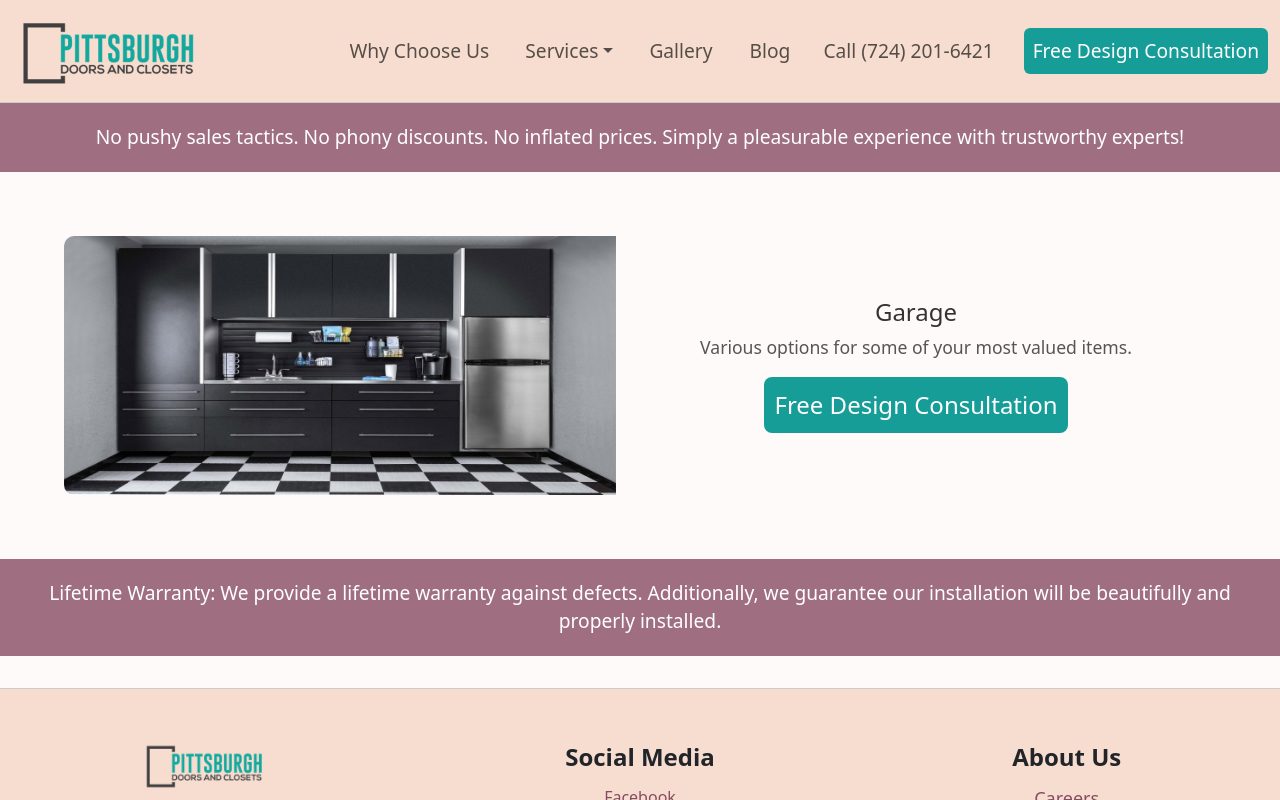
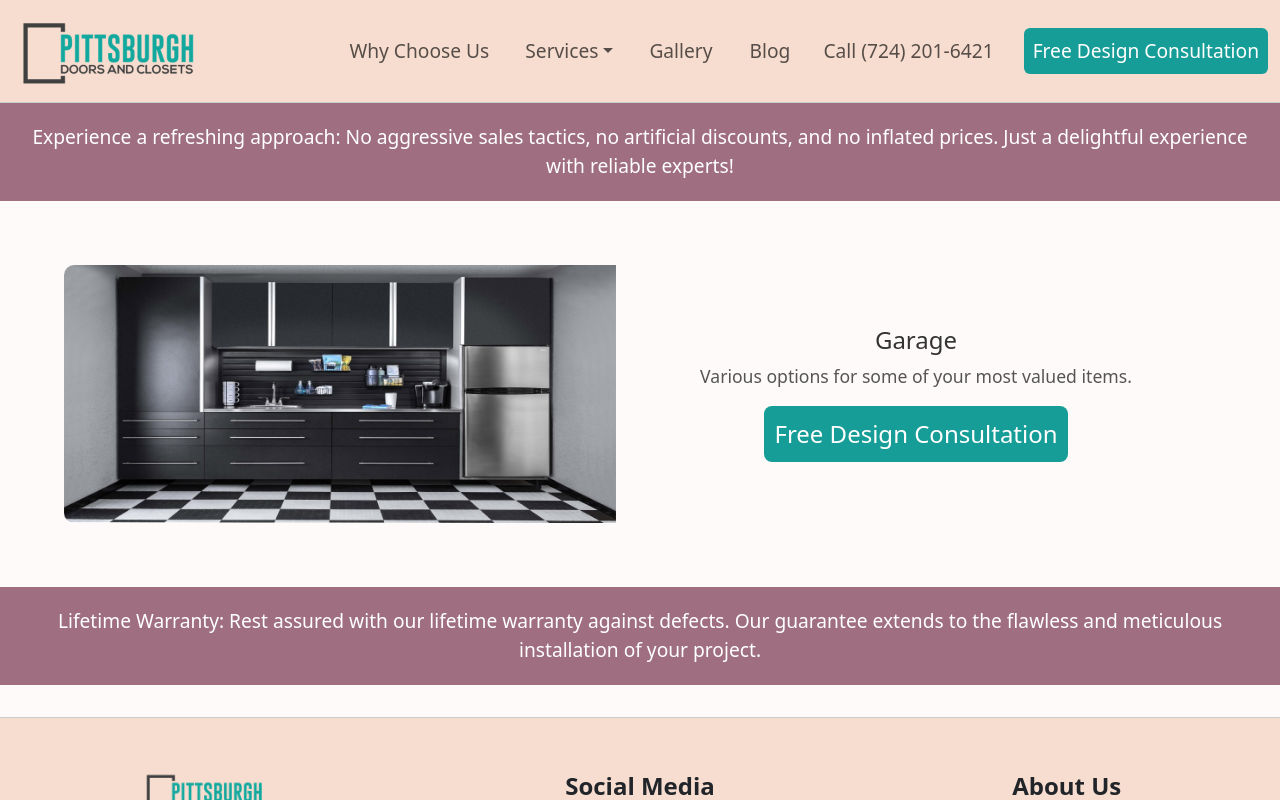
Before and after one commit to JamesWilliamParker/pittsburghcd, a React (Vite) app in the folder client/: page /garage in a window 1280 px wide. Built offline with nearby package versions, Linux system fonts and the light colour scheme.

Commit message:
Changed Text to be more Professional

```diff
--- a/client/src/pages/Closets.jsx
+++ b/client/src/pages/Closets.jsx
@@ -9,7 +9,7 @@ const Closets = () => {
   return (
     <div className="page-container">
       <Banner
-        text="No pushy sales tactics. No phony discounts. No inflated prices. Simply a pleasurable experience with trustworthy experts!"
+        text="Experience a refreshing approach: No aggressive sales tactics, no artificial discounts, and no inflated prices. Just a delightful experience with reliable experts!"
         width="100%"
         backgroundColor="#9f6f81"
       />
@@ -21,7 +21,7 @@ const Closets = () => {
         />
 
         <Banner
-          text="Lifetime Warranty: We provide a lifetime warranty against defects. Additionally, we guarantee our installation will be beautifully and properly installed."
+          text="Lifetime Warranty: Rest assured with our lifetime warranty against defects. Our guarantee extends to the flawless and meticulous installation of your project."
           width="100%"
           backgroundColor="#9f6f81"
         />
--- a/client/src/pages/Doors.jsx
+++ b/client/src/pages/Doors.jsx
@@ -2,7 +2,7 @@ import Banner from "../components/Banner";
 import ServiceCard from "../components/ServiceCard";
 
 // Import your images
-import service_image_3 from "../assets/service_image_3.jpg";
+import service_image_3v2 from "../assets/service_image_3v2.jpg";
 import service_image_4 from "../assets/service_image_4.jpg";
 import service_image_5v3 from "../assets/service_image_5v3.jpg";
 
@@ -10,20 +10,20 @@ const Doors = () => {
   return (
     <div className="page-container">
       <Banner
-        text="No pushy sales tactics. No phony discounts. No inflated prices. Simply a pleasurable experience with trustworthy experts!"
+        text="Experience a refreshing approach: No aggressive sales tactics, no artificial discounts, and no inflated prices. Just a delightful experience with reliable experts!"
         width="100%"
         height="55px"
         backgroundColor="#9f6f81"
       />
       <div>
         <ServiceCard
-          image={service_image_3}
+          image={service_image_3v2}
           header="Interior Doors"
           description="Amazing what great looking, quality doors can do to a home."
         />
 
         <Banner
-          text="Lifetime Warranty: We provide a lifetime warranty against defects. Additionally, we guarantee our installation will be beautifully and properly installed."
+          text="Lifetime Warranty: Rest assured with our lifetime warranty against defects. Our guarantee extends to the flawless and meticulous installation of your project."
           width="100%"
           height="55px"
           backgroundColor="#9f6f81"
--- a/client/src/pages/Entryway.jsx
+++ b/client/src/pages/Entryway.jsx
@@ -8,7 +8,7 @@ const Entryway = () => {
   return (
     <div className="page-container">
       <Banner
-        text="No pushy sales tactics. No phony discounts. No inflated prices. Simply a pleasurable experience with trustworthy experts!"
+        text="Experience a refreshing approach: No aggressive sales tactics, no artificial discounts, and no inflated prices. Just a delightful experience with reliable experts!"
         width="100%"
         height="55px"
         backgroundColor="#9f6f81"
@@ -21,7 +21,7 @@ const Entryway = () => {
         />
 
         <Banner
-          text="Lifetime Warranty: We provide a lifetime warranty against defects. Additionally, we guarantee our installation will be beautifully and properly installed."
+          text="Lifetime Warranty: Rest assured with our lifetime warranty against defects. Our guarantee extends to the flawless and meticulous installation of your project."
           width="100%"
           height="55px"
           backgroundColor="#9f6f81"
--- a/client/src/pages/Garage.jsx
+++ b/client/src/pages/Garage.jsx
@@ -7,11 +7,25 @@ import service_image_7 from '../assets/service_image_7.jpg';
 const GarageStorage = () => {
   return (
     <div className="page-container">
-      <Banner text="No pushy sales tactics. No phony discounts. No inflated prices. Simply a pleasurable experience with trustworthy experts!" width="100%" height="55px" backgroundColor="#9f6f81" />
+      <Banner
+        text="Experience a refreshing approach: No aggressive sales tactics, no artificial discounts, and no inflated prices. Just a delightful experience with reliable experts!"
+        width="100%"
+        height="55px"
+        backgroundColor="#9f6f81"
+      />
       <div>
-        <ServiceCard image={service_image_7} header="Garage" description="Various options for some of your most valued items." />
+        <ServiceCard
+          image={service_image_7}
+          header="Garage"
+          description="Various options for some of your most valued items."
+        />
 
-        <Banner text="Lifetime Warranty: We provide a lifetime warranty against defects. Additionally, we guarantee our installation will be beautifully and properly installed." width="100%" height="55px" backgroundColor="#9f6f81" />
+        <Banner
+          text="Lifetime Warranty: Rest assured with our lifetime warranty against defects. Our guarantee extends to the flawless and meticulous installation of your project."
+          width="100%"
+          height="55px"
+          backgroundColor="#9f6f81"
+        />
       </div>
     </div>
   );
--- a/client/src/pages/Living.jsx
+++ b/client/src/pages/Living.jsx
@@ -9,7 +9,7 @@ const LivingSpaces = () => {
   return (
     <div className="page-container">
       <Banner
-        text="No pushy sales tactics. No phony discounts. No inflated prices. Simply a pleasurable experience with trustworthy experts!"
+        text="Experience a refreshing approach: No aggressive sales tactics, no artificial discounts, and no inflated prices. Just a delightful experience with reliable experts!"
         width="100%"
         height="55px"
         backgroundColor="#9f6f81"
@@ -22,7 +22,7 @@ const LivingSpaces = () => {
         />
 
         <Banner
-          text="Lifetime Warranty: We provide a lifetime warranty against defects. Additionally, we guarantee our installation will be beautifully and properly installed."
+          text="Lifetime Warranty: Rest assured with our lifetime warranty against defects. Our guarantee extends to the flawless and meticulous installation of your project."
           width="100%"
           height="55px"
           backgroundColor="#9f6f81"
--- a/client/src/pages/Storage.jsx
+++ b/client/src/pages/Storage.jsx
@@ -11,7 +11,7 @@ const StorageSolutions = () => {
   return (
     <div className="page-container">
       <Banner
-        text="No pushy sales tactics. No phony discounts. No inflated prices. Simply a pleasurable experience with trustworthy experts!"
+        text="Experience a refreshing approach: No aggressive sales tactics, no artificial discounts, and no inflated prices. Just a delightful experience with reliable experts!"
         width="100%"
         height="55px"
         backgroundColor="#9f6f81"
@@ -24,7 +24,7 @@ const StorageSolutions = () => {
         />
 
         <Banner
-          text="Lifetime Warranty: We provide a lifetime warranty against defects. Additionally, we guarantee our installation will be beautifully and properly installed."
+          text="Lifetime Warranty: Rest assured with our lifetime warranty against defects. Our guarantee extends to the flawless and meticulous installation of your project."
           width="100%"
           height="55px"
           backgroundColor="#9f6f81"
--- a/client/src/pages/Why.jsx
+++ b/client/src/pages/Why.jsx
@@ -14,11 +14,11 @@ const Why = () => {
         },
         {
           title: "Showroom Visuals & Options",
-          body: "Customers typically need a “visual” sense of their custom design/ Our showroom satisfies that by providing colors, accessories, door styles, and more.",
+          body: "Customers often seek a visual representation of their custom design. Our showroom offers a comprehensive display of colors, accessories, door styles, and more to fulfill this need!",
         },
         {
           title: "Unmatched Professional Installation",
-          body: "We’re lucky enough to have an install team with over three decades of experience. And, the experience is specific to our industry, which may be the most important aspect of the entire process.",
+          body: "We are fortunate to have an installation team with over three decades of specialized experience in our industry. This expertise is crucial and sets us apart in the entire process.",
         },
       ],
     },
@@ -43,10 +43,9 @@ const Why = () => {
 
   const descriptionComponent = (
     <>
-      <p>{`Each and every project is tailored to your space, style, and budget, ensuring a unique and efficient solution. Our customer-centric experience includes a meet & greet consultation, 3D designs, showroom displays, and most importantly, over three decades installation experience.`}</p>
+      <p>{`Every project is meticulously customized to suit your space, style, and budget, guaranteeing a distinctive and effective solution. Our customer-centric approach includes a personalized consultation, detailed 3D designs, captivating showroom displays, and, crucially, over three decades of installation expertise.`}</p>
       <p>
-        {`We firmly believe in being more customer-focused, less 'promotional' without tactics and questionable discounts. The result has made us a TRUSTED partner in home storage improvement throughout the Greater Pittsburgh Region. Overall, we are the most experienced, customer service-oriented in the
-        industry. We will prove it from the moment we meet!`}
+        {`We prioritize a customer-focused ethos over promotional gimmicks and dubious discounts. This commitment has earned us the trust of homeowners seeking superior home storage solutions across the Greater Pittsburgh Region. We pride ourselves on being the most experienced and service-oriented company in the industry, a reputation we are eager to demonstrate from our very first meeting.`}
       </p>
     </>
   );
--- a/client/src/pages/Workspace.jsx
+++ b/client/src/pages/Workspace.jsx
@@ -9,7 +9,7 @@ const StorageSolutions = () => {
   return (
     <div className="page-container">
       <Banner
-        text="No pushy sales tactics. No phony discounts. No inflated prices. Simply a pleasurable experience with trustworthy experts!"
+        text="Experience a refreshing approach: No aggressive sales tactics, no artificial discounts, and no inflated prices. Just a delightful experience with reliable experts!"
         width="100%"
         height="55px"
         backgroundColor="#9f6f81"
@@ -22,7 +22,7 @@ const StorageSolutions = () => {
         />
 
         <Banner
-          text="Lifetime Warranty: We provide a lifetime warranty against defects. Additionally, we guarantee our installation will be beautifully and properly installed."
+          text="Lifetime Warranty: Rest assured with our lifetime warranty against defects. Our guarantee extends to the flawless and meticulous installation of your project."
           width="100%"
           height="55px"
           backgroundColor="#9f6f81"
```
Also changed, not shown: client/src/assets/service_image_3v2.jpg (added).
